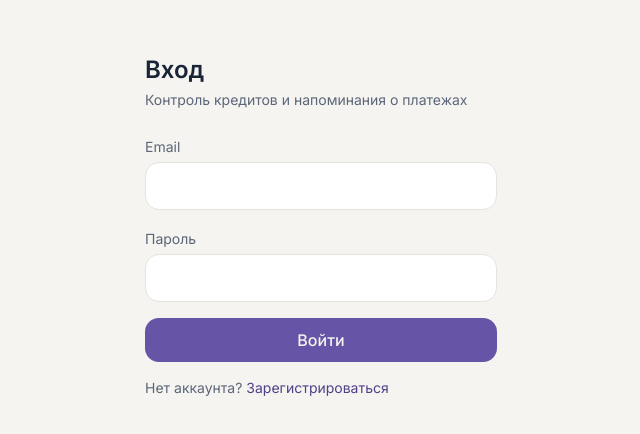
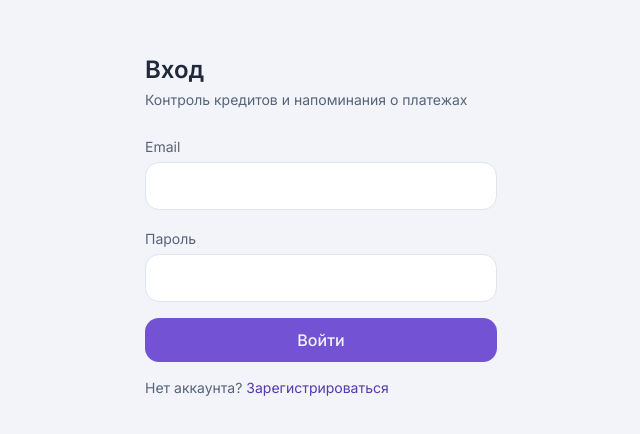
Before and after one commit to domsda88-max/credit-tracker, a React (Vite) app in the folder client/: page /login in a window 1280 px wide. Shown: the part 174-608 px from the top of the page, without its empty margins (319-959 px from the left). Built offline with nearby package versions, Linux system fonts and the light colour scheme; no server answers.

Commit message:
style: refresh light theme with cool lavender palette (#11)

```diff
--- a/client/src/styles/tokens.css
+++ b/client/src/styles/tokens.css
@@ -6,37 +6,37 @@
 :root {
   color-scheme: light;
 
-  /* Палитра светлой темы */
-  --c-bg: 245 244 240; /* #F5F4F0 */
+  /* Холодная светлая палитра Cool Lavender */
+  --c-bg: 242 244 249; /* #F2F4F9 */
   --c-surface: 255 255 255; /* #FFFFFF */
-  --c-surface2: 236 235 230; /* #ECEBE6 */
-  --c-t1: 25 37 54; /* #192536 */
-  --c-t2: 104 116 134; /* #687486 */
-  --c-t3: 91 102 120; /* чуть плотнее t2 — для мелкого текста на surface2 */
-  --c-primary: 102 84 166; /* #6654A6 */
-  --c-accent: 102 84 166; /* #6654A6 */
+  --c-surface2: 233 237 245; /* #E9EDF5 */
+  --c-t1: 32 40 59; /* #20283B */
+  --c-t2: 93 106 128; /* #5D6A80 */
+  --c-t3: 86 99 120; /* #566378 — контрастный вторичный текст */
+  --c-primary: 115 82 212; /* #7352D4 */
+  --c-accent: 134 102 234; /* #8666EA */
   --c-success: 35 133 104; /* #238568 */
   --c-warning: 180 123 50; /* #B47B32 */
   --c-danger: 194 78 85; /* #C24E55 */
-  --c-warm: 180 123 50; /* псевдоним warning для компонентов */
-  --c-critical: 194 78 85; /* псевдоним danger для компонентов */
-  --c-line: 229 227 221; /* #E5E3DD */
+  --c-warm: 180 123 50; /* семантический warning, не оттенок поверхностей */
+  --c-critical: 194 78 85; /* семантический danger */
+  --c-line: 223 228 238; /* #DFE4EE */
 
   /* Текстовые оттенки на заливках: сохраняют контраст AA */
-  --c-primary-strong: 81 63 138;
+  --c-primary-strong: 86 56 176; /* #5638B0 */
   --c-success-strong: 29 110 84;
   --c-warning-strong: 138 90 30;
   --c-danger-strong: 166 58 66;
 
-  --c-primary-soft: 238 235 247;
-  --c-accent-soft: 238 235 247;
+  --c-primary-soft: 238 233 252; /* #EEE9FC */
+  --c-accent-soft: 238 233 252;
 
   --color-bg: rgb(var(--c-bg));
   --color-surface: rgb(var(--c-surface));
   --color-surface-sunken: rgb(var(--c-surface2));
   --color-ink: rgb(var(--c-t1));
   --color-ink-on-dark: rgb(var(--c-t1));
-  /* t2 остаётся точным #687486 в палитре; семантический текст использует AA-оттенок. */
+  /* Семантический текст использует AA-оттенок на холодных поверхностях. */
   --color-ink-muted: rgb(var(--c-t3));
   --color-ink-subtle: rgb(var(--c-t3));
   --color-primary: rgb(var(--c-primary));
@@ -62,17 +62,17 @@
   --color-warm-fg: rgb(var(--c-warning-strong));
   --color-critical-fg: rgb(var(--c-danger-strong));
 
-  --color-chart: #6654a6;
+  --color-chart: #7352d4;
   --color-grace: #a69bcf;
-  --color-grid: #e5e3dd;
-  --color-scrim: 25 37 54;
+  --color-grid: #dfe4ee;
+  --color-scrim: 32 40 59;
 
   --card-gradient: linear-gradient(135deg, rgb(var(--c-surface)), rgb(var(--c-surface2)));
   --fab-gradient: linear-gradient(135deg, rgb(var(--c-primary)), rgb(var(--c-primary-strong)));
 
-  --shadow-card: 0 1px 2px rgb(25 37 54 / 0.04), 0 8px 24px rgb(25 37 54 / 0.03);
-  --shadow-nav: 0 6px 24px rgb(25 37 54 / 0.1);
-  --shadow-tabbar: 0 8px 28px rgb(25 37 54 / 0.12);
+  --shadow-card: 0 1px 2px rgb(32 40 59 / 0.04), 0 8px 24px rgb(32 40 59 / 0.035);
+  --shadow-nav: 0 6px 24px rgb(32 40 59 / 0.1);
+  --shadow-tabbar: 0 8px 28px rgb(32 40 59 / 0.12);
   --radius-card: 18px;
   --radius-control: 14px;
   --dur-fast: 180ms;
@@ -83,7 +83,7 @@
 [data-theme='dark'] {
   color-scheme: dark;
 
-  /* Палитра тёмной темы */
+  /* Палитра тёмной темы — без изменений */
   --c-bg: 17 21 28; /* #11151C */
   --c-surface: 26 32 43; /* #1A202B */
   --c-surface2: 37 45 58; /* #252D3A */
```
